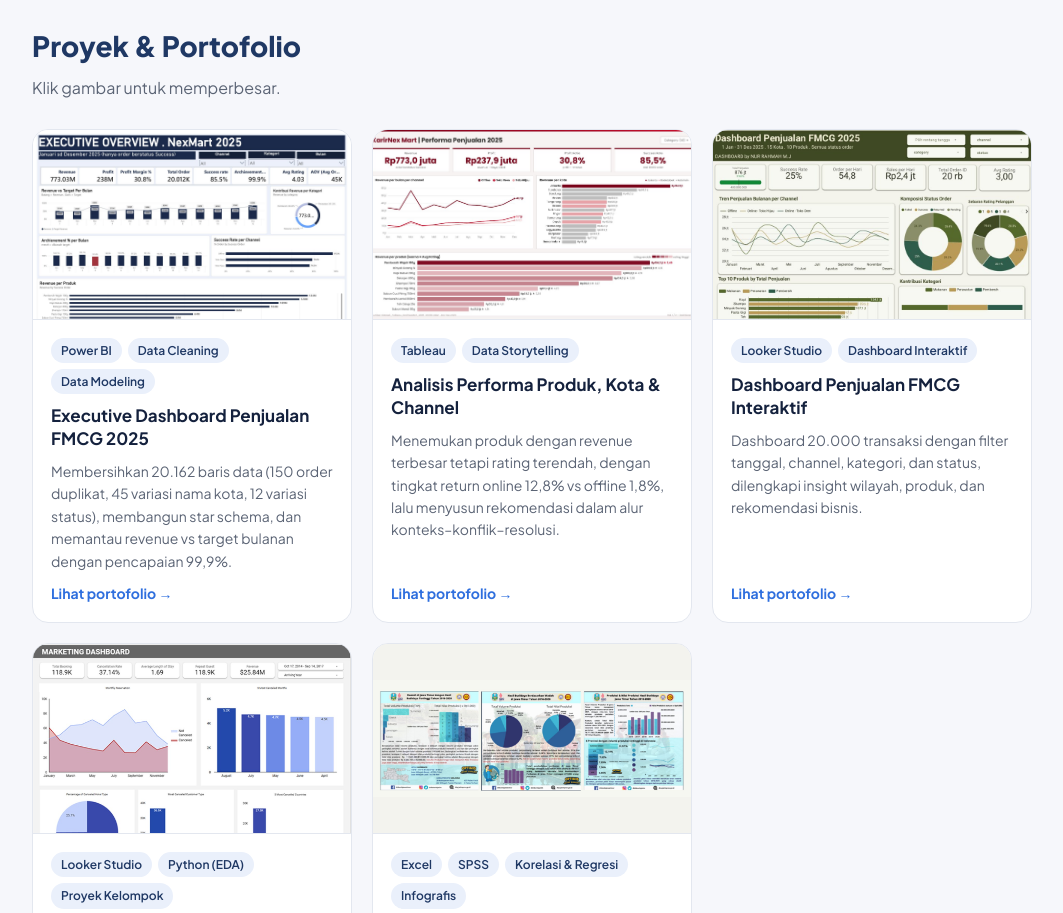
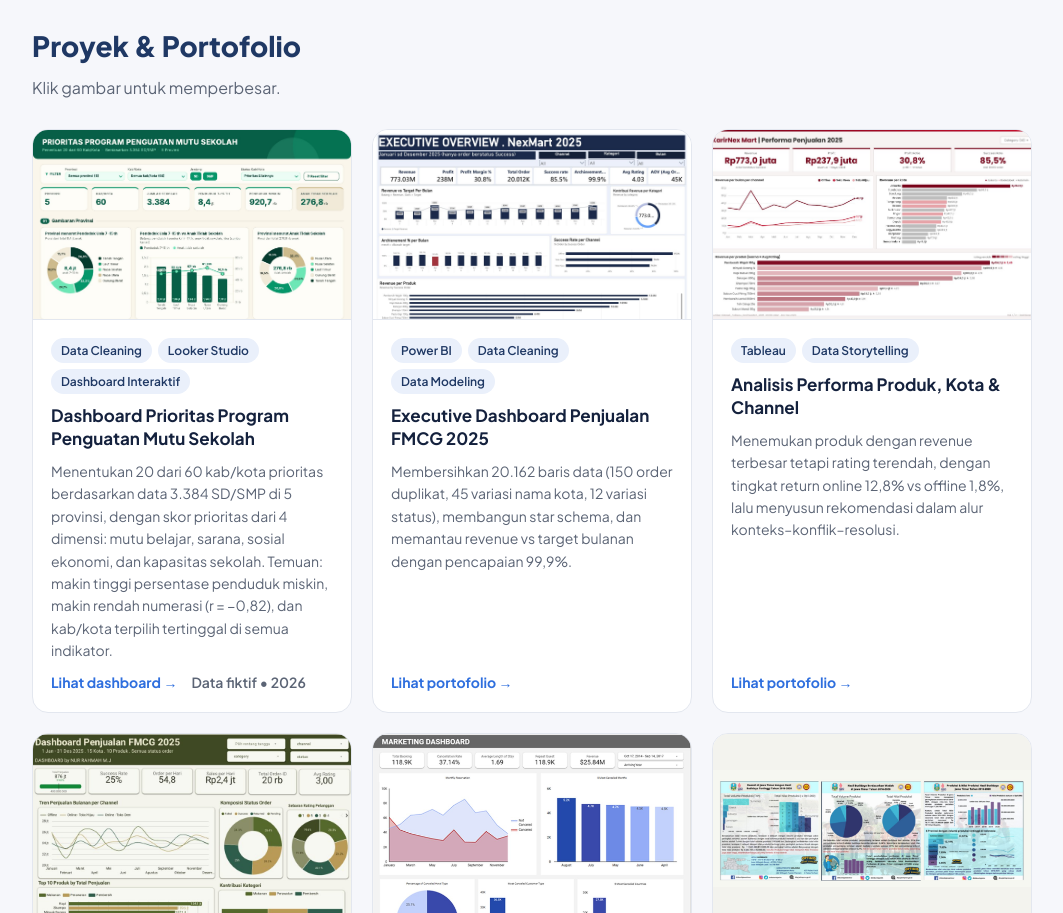
Before and after one commit to rahmahmifta/nurrahmahmifta.github.io, a plain HTML site: page index.html in a window 1280 px wide. Shown: the part 620-1533 px from the top of the page, without its empty margins (108-1171 px from the left). Drawn offline with Linux system fonts and the light colour scheme.

Commit message:
Add files via upload

```diff
--- a/index.html
+++ b/index.html
@@ -140,6 +140,16 @@
   <div class="projects">
 
     <article class="proj">
+      <img src="assets/mutu.jpg" alt="Dashboard Prioritas Program Penguatan Mutu Sekolah – Looker Studio">
+      <div class="body">
+        <div class="chips"><span class="chip">Data Cleaning</span><span class="chip">Looker Studio</span><span class="chip">Dashboard Interaktif</span></div>
+        <h3>Dashboard Prioritas Program Penguatan Mutu Sekolah</h3>
+        <p>Menentukan 20 dari 60 kab/kota prioritas berdasarkan data 3.384 SD/SMP di 5 provinsi, dengan skor prioritas dari 4 dimensi: mutu belajar, sarana, sosial ekonomi, dan kapasitas sekolah. Temuan: makin tinggi persentase penduduk miskin, makin rendah numerasi (r = −0,82), dan kab/kota terpilih tertinggal di semua indikator.</p>
+        <div class="links"><a href="assets/mutu.jpg" target="_blank">Lihat dashboard →</a><span style="color:var(--muted);font-weight:600">Data fiktif • 2026</span></div>
+      </div>
+    </article>
+
+    <article class="proj">
       <img src="assets/pbi.jpg" alt="Dashboard Power BI">
       <div class="body">
         <div class="chips"><span class="chip">Power BI</span><span class="chip">Data Cleaning</span><span class="chip">Data Modeling</span></div>
```
